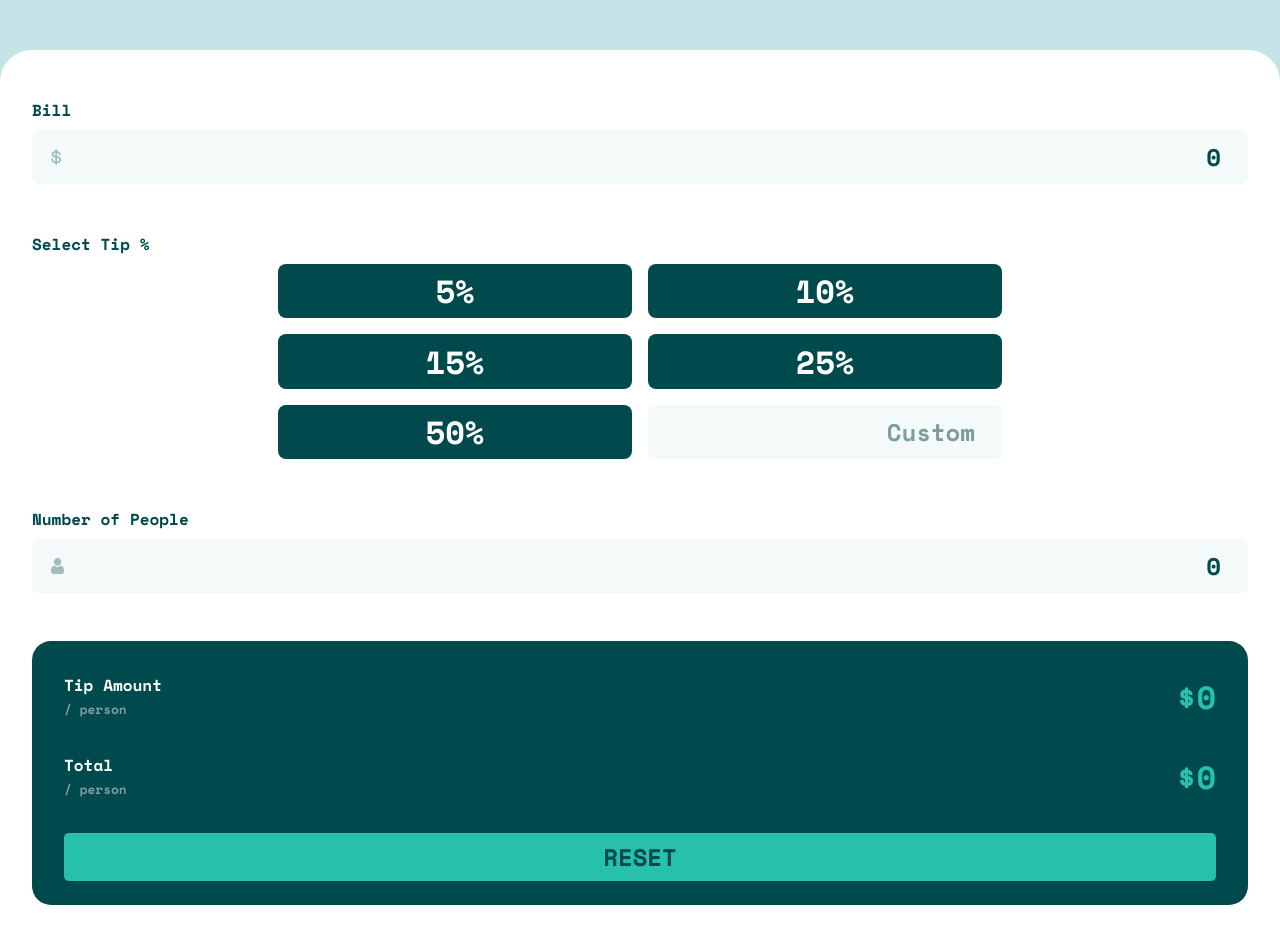
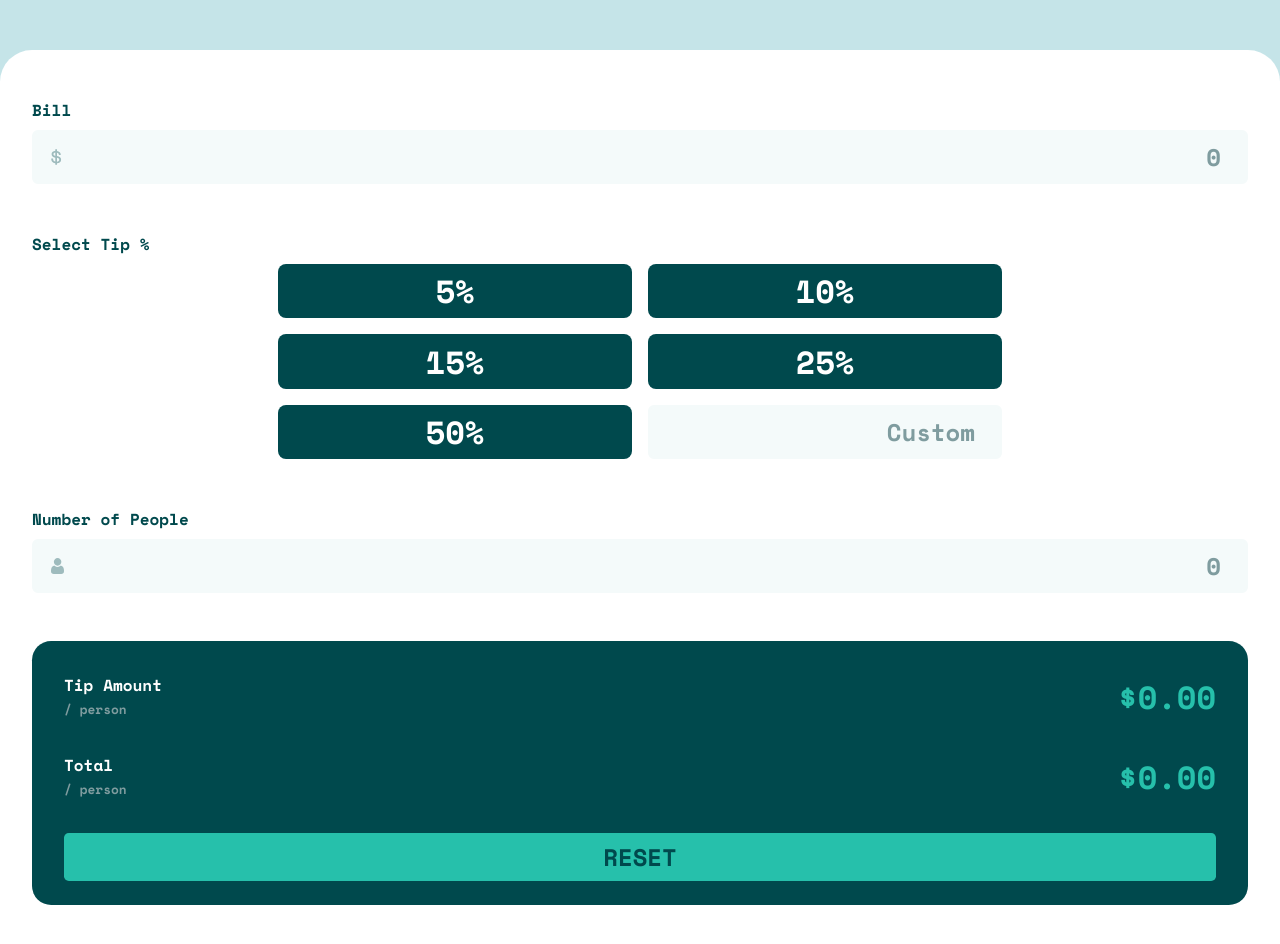
Before and after one commit to cichowlasp/tip-calculator-app-main, a plain HTML site: page index.html in a window 1280 px wide. Shown: the part 110-1054 px from the top of the page. Drawn offline with nearby package versions, Linux system fonts and the light colour scheme; a web font is replaced by a local one.

Commit message:
small improvments

```diff
--- a/index.html
+++ b/index.html
@@ -27,7 +27,7 @@
 			<section>
 				<p>Bill</p>
 				<div class="input-wrapper">
-					<input value="0" type="number" />
+					<input placeholder="0" type="number" />
 					<img
 						class="input-img"
 						src="./images/icon-dollar.svg"
@@ -51,7 +51,7 @@
 			<section>
 				<p>Number of People</p>
         <div class="input-wrapper">
-					<input value="0" type="number" />
+					<input placeholder="0" type="number" />
 					<img
 						class="input-img"
 						src="./images/icon-person.svg"
@@ -64,14 +64,14 @@
             <div class="title">Tip Amount </div>
             <div class="subtitle">/ person</div>
           </div>
-          <div class="price">$0</div>
+          <div class="price">$0.00</div>
         </div>
         <div class="sum-wrapper">
           <div>
             <div class="title">Total</div>
             <div class="subtitle">/ person</div>
           </div>
-          <div class="price">$0</div>
+          <div class="price">$0.00</div>
         </div>
         <button>Reset</button>
       </section>
```
